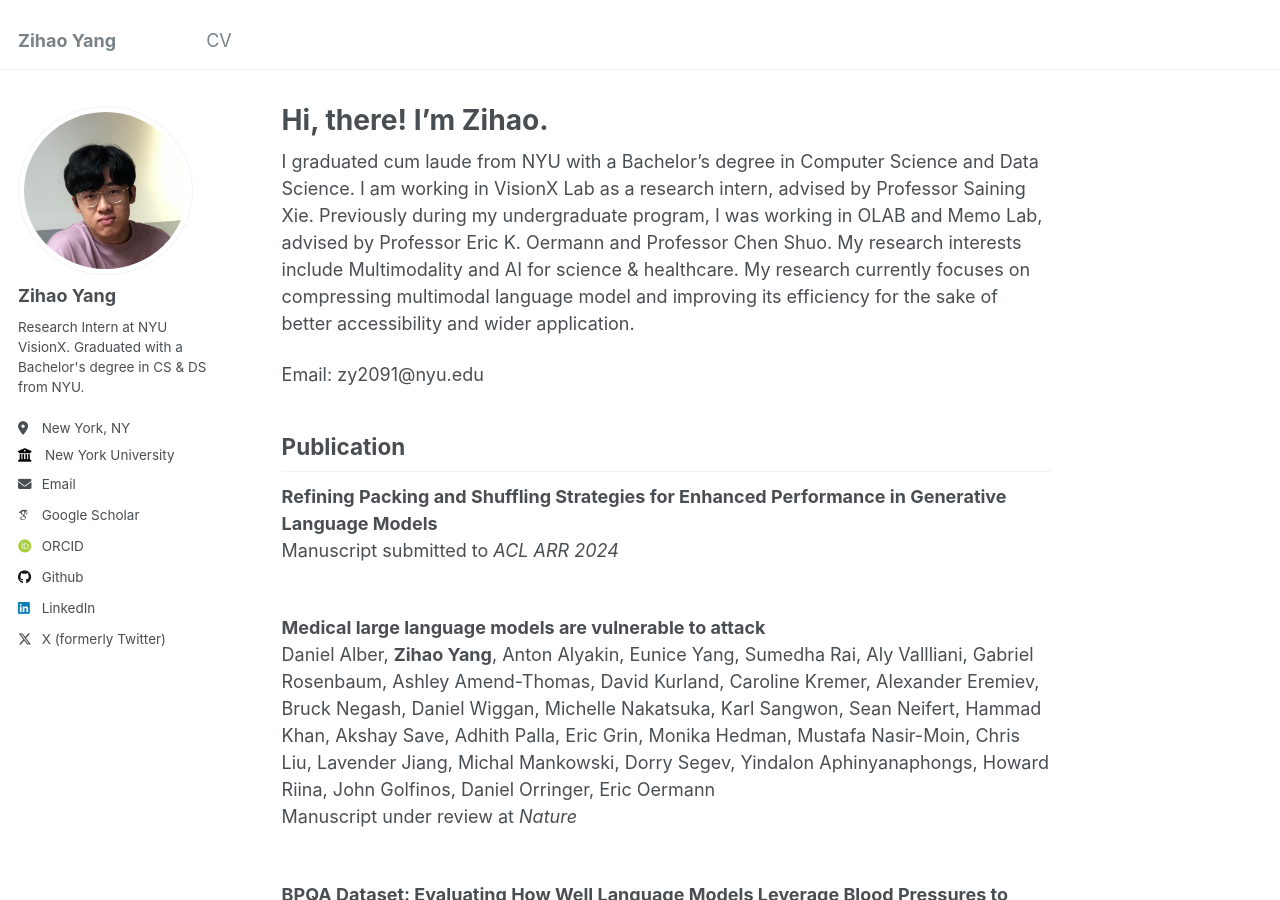
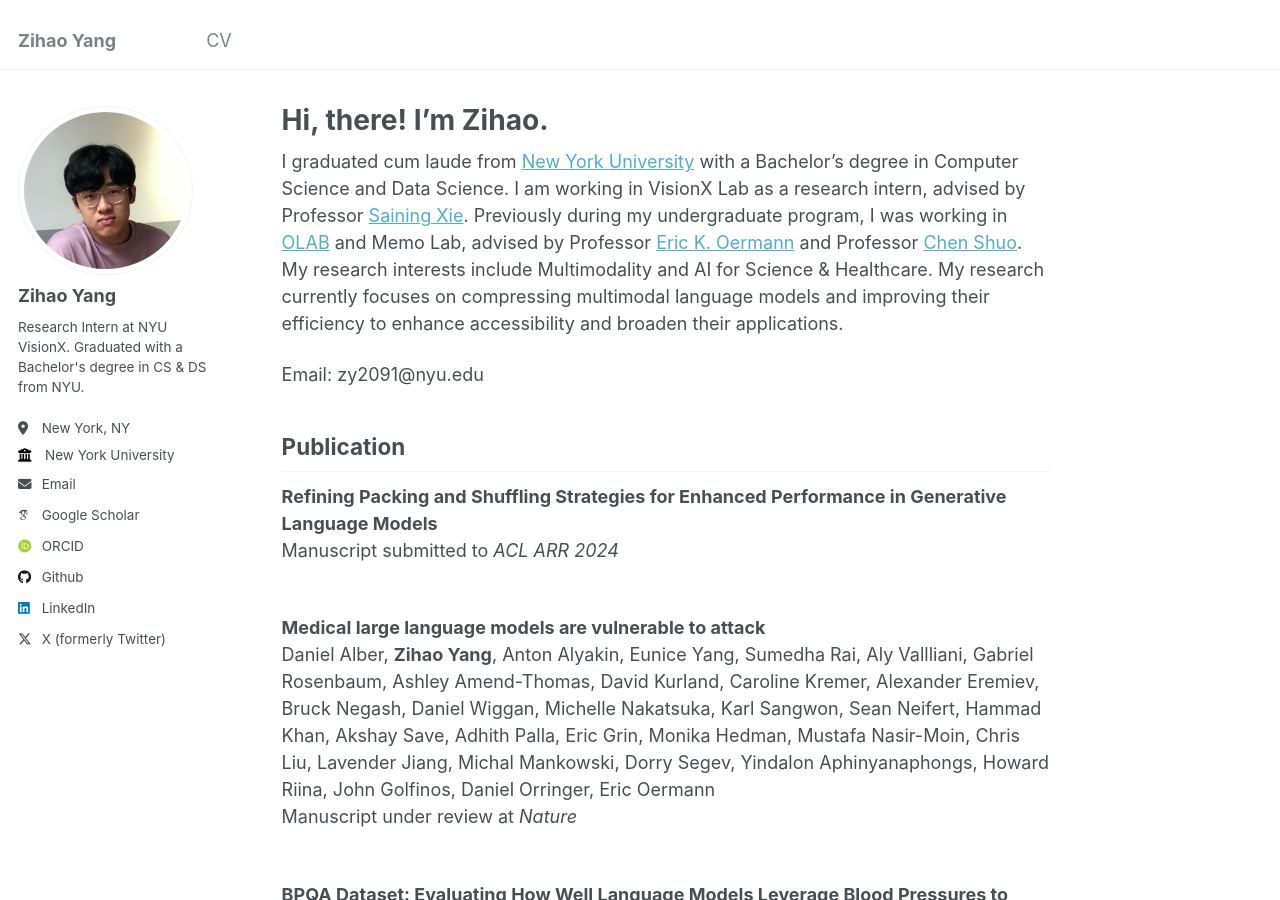
Before and after one commit to redagavin/redagavin.github.io, a Jekyll site: the page built from _pages/about.md, in a window 1280 px wide and 900 px high. Built offline with Jekyll 4.4.1, drawn with Linux system fonts in a browser that asks for light colours; some web fonts are replaced.

Commit message:
Update about.md

```diff
--- a/_pages/about.md
+++ b/_pages/about.md
@@ -7,7 +7,7 @@ redirect_from:
   - /about.html
 ---
 
-I graduated cum laude from NYU with a Bachelor's degree in Computer Science and Data Science. I am working in VisionX Lab as a research intern, advised by Professor Saining Xie. Previously during my undergraduate program, I was working in OLAB and Memo Lab, advised by Professor Eric K. Oermann and Professor Chen Shuo. My research interests include Multimodality and AI for science & healthcare. My research currently focuses on compressing multimodal language model and improving its efficiency for the sake of better accessibility and wider application.
+I graduated cum laude from [New York University](https://www.nyu.edu/) with a Bachelor's degree in Computer Science and Data Science. I am working in VisionX Lab as a research intern, advised by Professor [Saining Xie](https://www.sainingxie.com/). Previously during my undergraduate program, I was working in [OLAB](https://www.nyuolab.org/) and Memo Lab, advised by Professor [Eric K. Oermann](https://nyulangone.org/doctors/1235498403/eric-k-oermann) and Professor [Chen Shuo](https://med.nyu.edu/faculty/shuo-chen). My research interests include Multimodality and AI for Science & Healthcare. My research currently focuses on compressing multimodal language models and improving their efficiency to enhance accessibility and broaden their applications.
 
 Email: zy2091@nyu.edu
 
```
